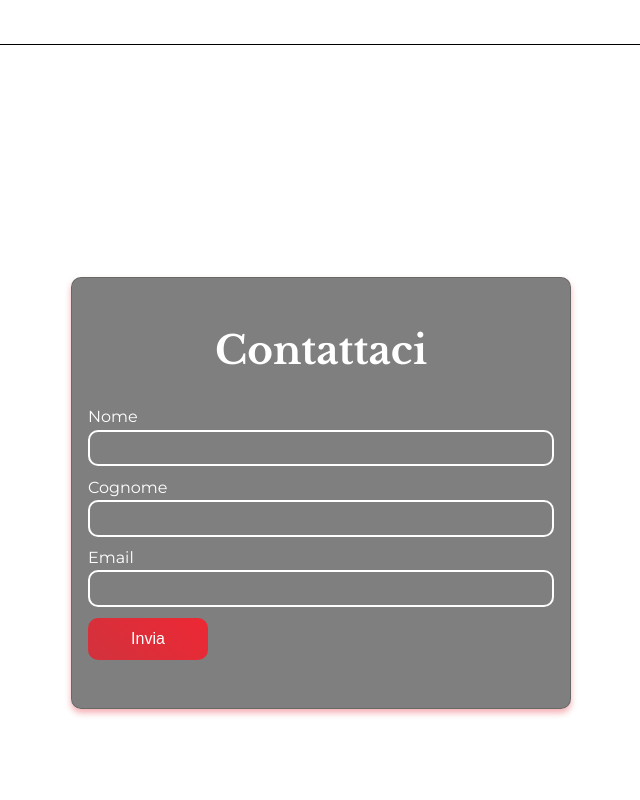
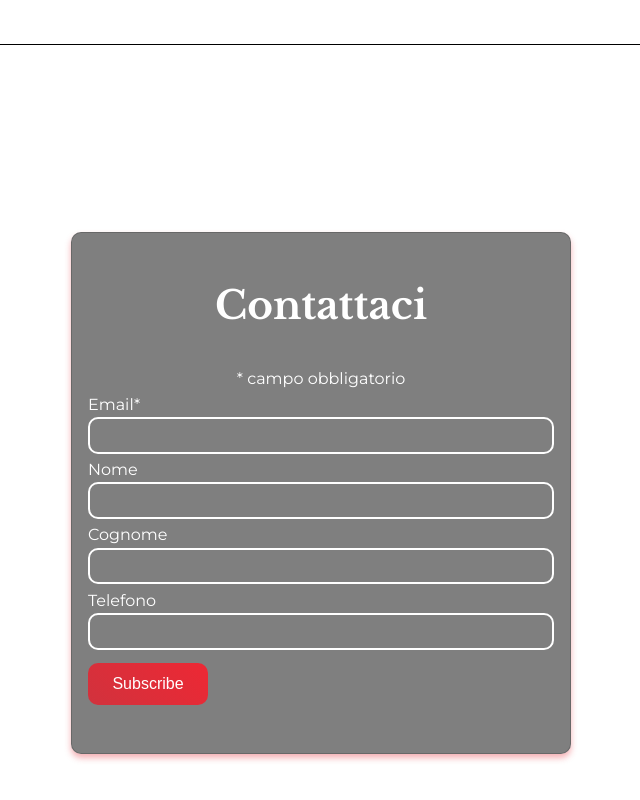
Before and after one commit to umberto-fontanazza/arctech, an Angular app: page /home in a window 1280 px wide. Shown: the part 2414-3214 px from the top of the page, without its empty margins (319-959 px from the left). Built offline with nearby package versions, Linux system fonts and the light colour scheme.

Commit message:
Linked mailchimp

```diff
--- a/src/app/sections/contact-us/contact-us.component.html
+++ b/src/app/sections/contact-us/contact-us.component.html
@@ -1,18 +1,54 @@
-<form action="" class="glassmorphism">
+<div id="mc_embed_signup">
+  <form action="https://gmail.us14.list-manage.com/subscribe/post?u=7223b6561d86e3aa232bbb7da&amp;id=c08b973cd5"
+    method="post" id="mc-embedded-subscribe-form" name="mc-embedded-subscribe-form" class="validate glassmorphism"
+    target="_blank" novalidate>
     <h2>Contattaci</h2>
-    <label>Nome
-        <input type="text" name="name">
-    </label>
-    <label>Cognome
-        <input type="text" name="surname">
-    </label>
-    <label>Email
-        <input type="email" name="email" required>
-    </label>
-<!--             <label>Messaggio
-        <textarea name="message" id="message" cols="30" rows="10">
-            Scrivimi e sarò lieto di farti avere le informazioni che desideri o di fare una chiacchierata con te...
-        </textarea>
-    </label> -->
-    <input type="submit" class="btn" value="Invia">
-</form>
+    <div class="indicates-required"><span class="asterisk">*</span> campo obbligatorio</div>
+    <div class="mc-field-group">
+      <label for="mce-EMAIL">Email<span class="asterisk">*</span>
+      </label>
+      <input type="email" value="" name="EMAIL" class="required email" id="mce-EMAIL">
+    </div>
+    <div class="mc-field-group">
+      <label for="mce-FNAME">Nome</label>
+      <input type="text" value="" name="FNAME" class="" id="mce-FNAME">
+    </div>
+    <div class="mc-field-group">
+      <label for="mce-LNAME">Cognome</label>
+      <input type="text" value="" name="LNAME" class="" id="mce-LNAME">
+    </div>
+    <div class="mc-field-group size1of2">
+      <label for="mce-PHONE">Telefono</label>
+      <input type="text" name="PHONE" class="" value="" id="mce-PHONE">
+    </div>
+    <div id="mce-responses" class="clear foot">
+      <div class="response" id="mce-error-response" style="display:none"></div>
+      <div class="response" id="mce-success-response" style="display:none"></div>
+    </div>
+    <!-- real people should not fill this in and expect good things - do not remove this or risk form bot signups-->
+    <div style="position: absolute; left: -5000px;" aria-hidden="true"><input type="text"
+        name="b_7223b6561d86e3aa232bbb7da_c08b973cd5" tabindex="-1" value=""></div>
+    <input type="submit" value="Subscribe" name="subscribe" id="mc-embedded-subscribe" class="button btn">
+  </form>
+</div>
+<script type='text/javascript' src='//s3.amazonaws.com/downloads.mailchimp.com/js/mc-validate.js'></script>
+<script type='text/javascript'>
+  (function ($) {
+    window.fnames = new Array();
+    window.ftypes = new Array();
+    fnames[0] = 'EMAIL';
+    ftypes[0] = 'email';
+    fnames[1] = 'FNAME';
+    ftypes[1] = 'text';
+    fnames[2] = 'LNAME';
+    ftypes[2] = 'text';
+    fnames[3] = 'ADDRESS';
+    ftypes[3] = 'address';
+    fnames[4] = 'PHONE';
+    ftypes[4] = 'phone';
+    fnames[5] = 'BIRTHDAY';
+    ftypes[5] = 'birthday';
+  }(jQuery));
+  var $mcj = jQuery.noConflict(true);
+
+</script>
--- a/src/app/sections/contact-us/contact-us.component.scss
+++ b/src/app/sections/contact-us/contact-us.component.scss
@@ -10,6 +10,7 @@
     form {
         display: flex;
         flex-direction: column;
+        gap: .4em;
         align-items: center;
         padding: 3em 1em;
         margin: 0 auto;
@@ -17,19 +18,19 @@
         width: 100%;
         box-sizing: border-box;
 
+        .mc-field-group {
+            width: 100%;
+        }
+
         h2 {
             margin-top: 0;
             text-align: center;
         }
-        label {
+        input:not([type=submit]) {
             width: 100%;
-            margin-bottom: 0.7em;
-            input {
-                margin-top: 0.2em;
-                width: 100%;
-                height: 2.3em;
-                box-sizing: border-box;
-            }
+            margin-top: 0.2em;
+            height: 2.3em;
+            box-sizing: border-box;
         }
         .btn {
             background-color: var(--color-accent,red);
```
